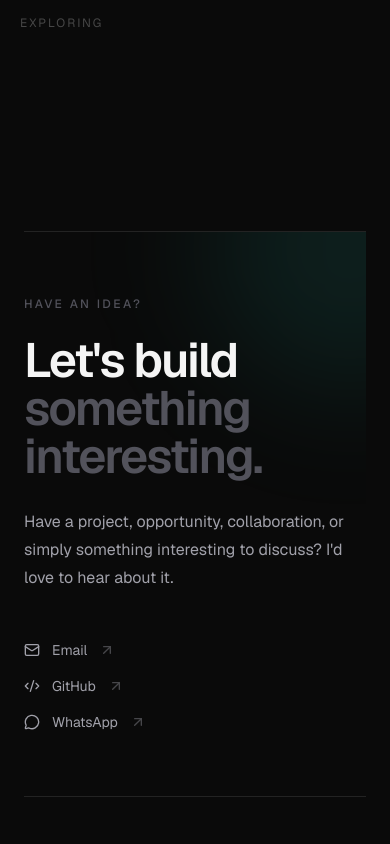
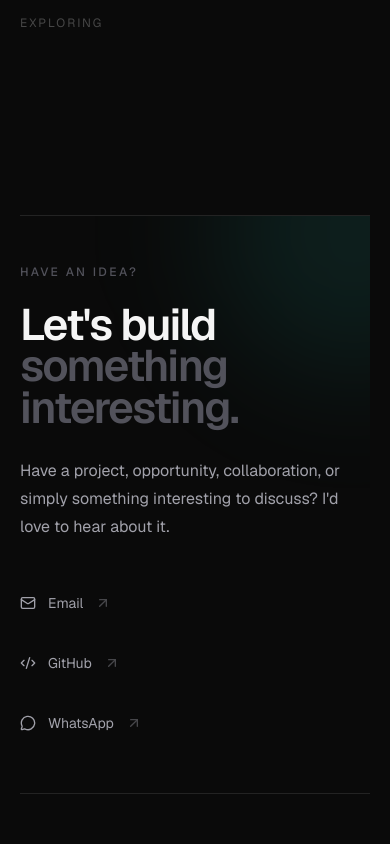
Before and after one commit to priyanshu-0911/priyanshu-portfolio, a Next.js app: page / in a window 390 px wide. Shown: the part 10260-11104 px from the top of the page. Built offline with nearby package versions, Linux system fonts and the light colour scheme.

Commit message:
Stage 10 done with small integrated steps

```diff
--- a/src/components/ContactSection.tsx
+++ b/src/components/ContactSection.tsx
@@ -34,7 +34,7 @@ export function ContactSection() {
   return (
     <section
       id="contact"
-      className="relative overflow-hidden px-6 pb-24 pt-24 sm:px-10 sm:pb-32 sm:pt-32 lg:px-16"
+      className="relative overflow-hidden px-5 pb-20 pt-20 sm:px-10 sm:pb-28 sm:pt-28 lg:px-16 lg:pb-32 lg:pt-32"
     >
       <div className="mx-auto max-w-7xl">
         <motion.div
@@ -42,7 +42,7 @@ export function ContactSection() {
           whileInView={{ opacity: 1, y: 0 }}
           viewport={{ once: true, margin: "-100px" }}
           transition={{ duration: 0.7 }}
-          className="relative overflow-hidden border-y border-white/10 py-16 sm:py-20 lg:py-24"
+          className="relative overflow-hidden border-y border-white/10 py-12 sm:py-20 lg:py-24"
         >
           {/* Ambient accent */}
           <div
@@ -50,13 +50,13 @@ export function ContactSection() {
             className="pointer-events-none absolute -right-32 -top-32 h-72 w-72 rounded-full bg-accent/10 blur-3xl"
           />
 
-          <div className="relative grid gap-12 lg:grid-cols-[1fr_auto] lg:items-end">
+          <div className="relative grid gap-10 sm:gap-12 lg:grid-cols-[1fr_auto] lg:items-end">
             <div>
               <p className="mb-6 text-xs font-medium uppercase tracking-[0.2em] text-text-muted">
                 Have an idea?
               </p>
 
-              <h2 className="max-w-4xl text-5xl font-semibold tracking-[-0.04em] text-text-primary sm:text-6xl lg:text-7xl">
+              <h2 className="max-w-4xl text-[2.75rem] font-semibold leading-[0.95] tracking-[-0.04em] text-text-primary sm:text-6xl lg:text-7xl">
                 Let&apos;s build
                 <br />
                 <span className="text-text-muted">something interesting.</span>
@@ -89,7 +89,7 @@ export function ContactSection() {
                         delay: 0.15 + index * 0.08,
                       }}
                       whileHover={{ x: 5 }}
-                      className="group inline-flex items-center gap-3 text-sm text-text-secondary transition-colors duration-300 hover:text-text-primary"
+                      className="group inline-flex min-h-11 items-center gap-3 text-sm text-text-secondary transition-colors duration-300 hover:text-text-primary"
                     >
                       <Icon className="h-4 w-4" />
 
```
